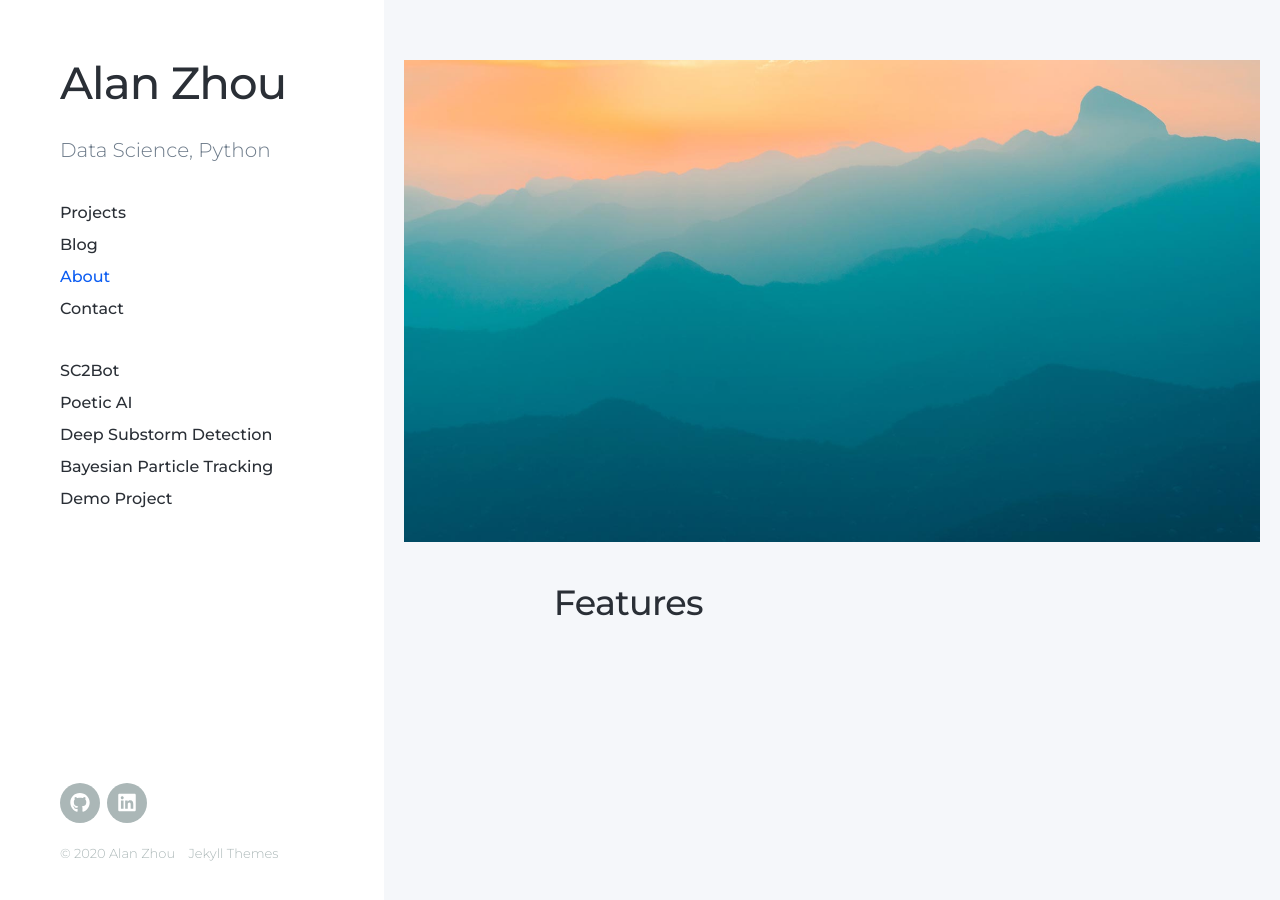
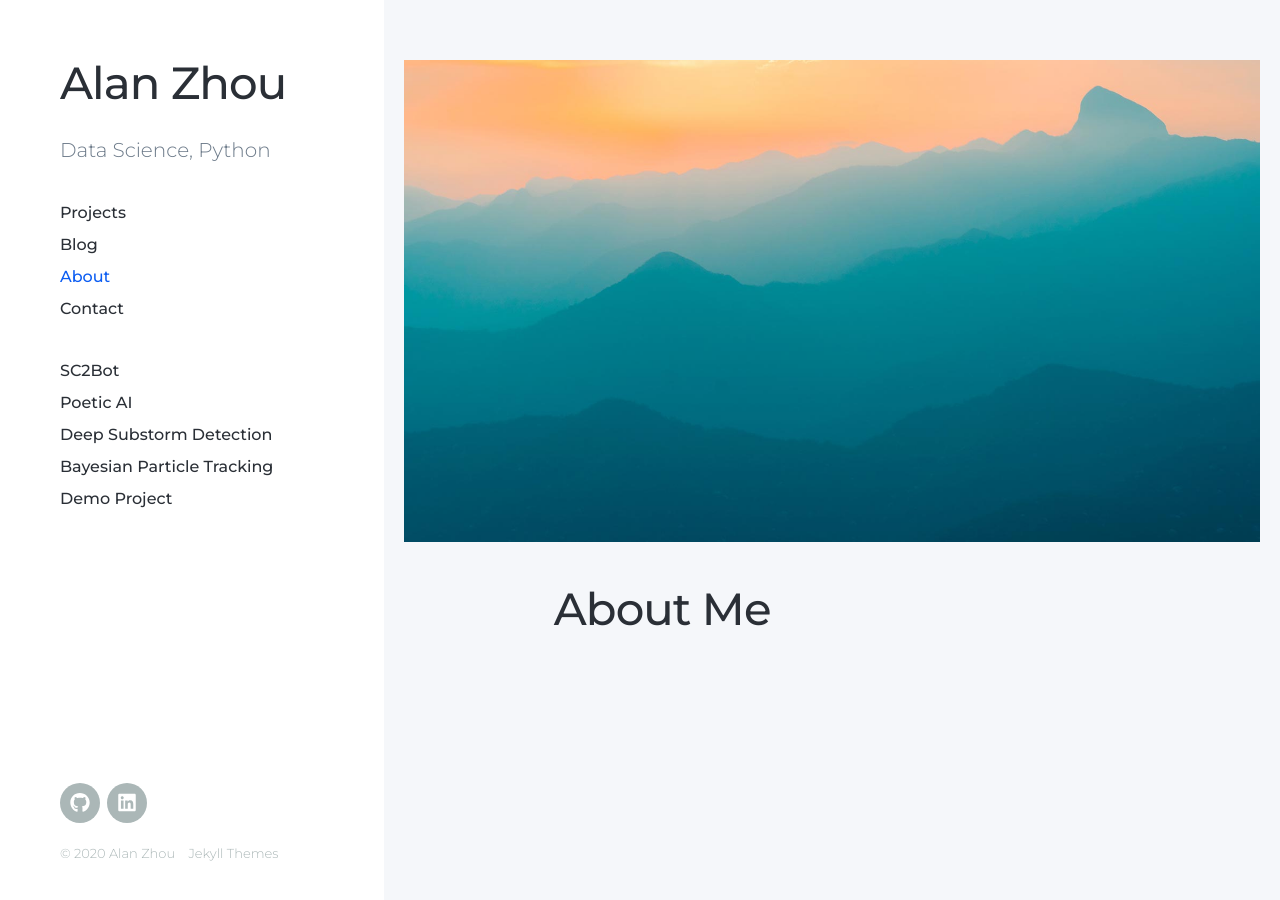
Before and after one commit to alanxzhou/alanxzhou.github.io, a Jekyll site: the page built from _pages/about.md, in a window 1280 px wide and 900 px high, scrolled down 154 px. Built offline with Jekyll 4.4.1, drawn with Linux system fonts in a browser that asks for light colours; nearby versions of some CDN libraries.

Commit message:
small additions

```diff
--- a/_pages/about.md
+++ b/_pages/about.md
@@ -7,4 +7,4 @@ featured_image: /images/demo/demo-landscape.jpg
 
 ![](/images/demo/demo-landscape.jpg)
 
-## Features
+# About Me
```
Also changed, not shown: _pages/contact.md (+1 -1 lines), _projects/2020-03-10-substorm.md (+2 -0 lines).
